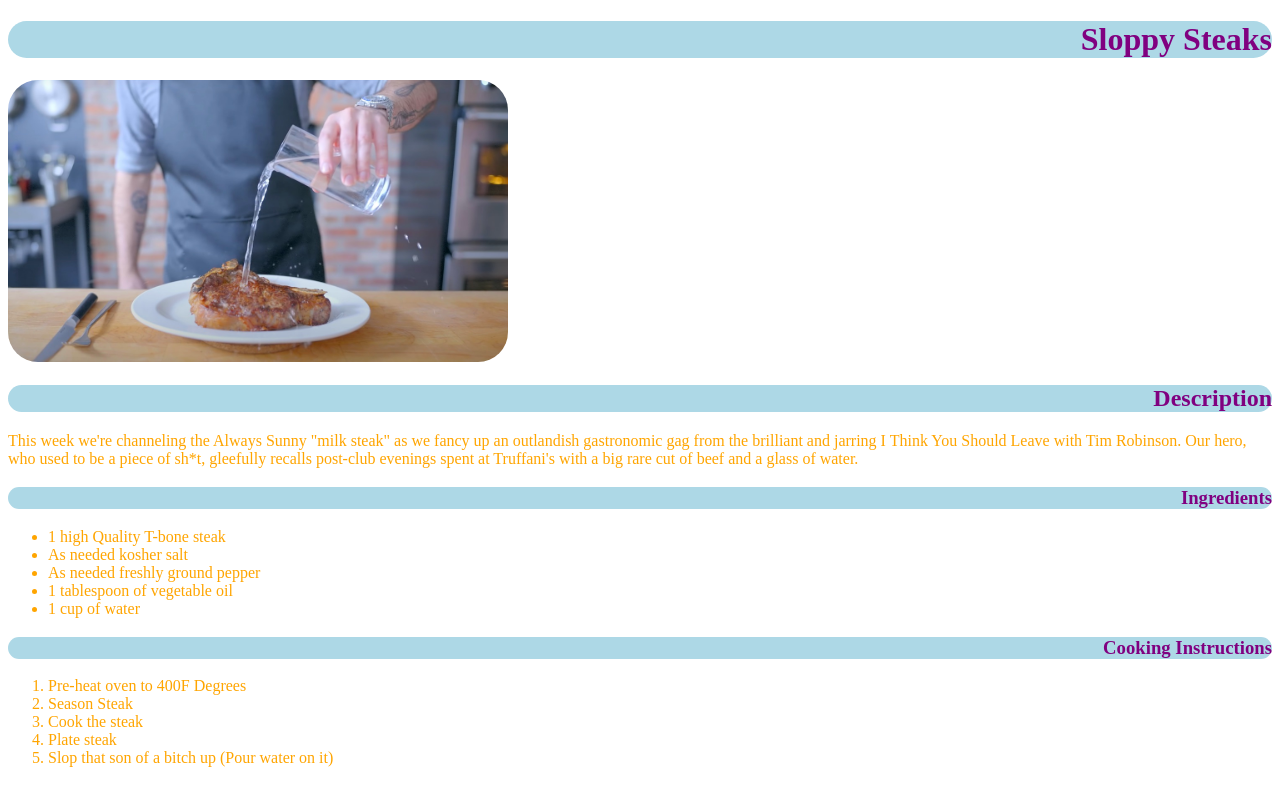
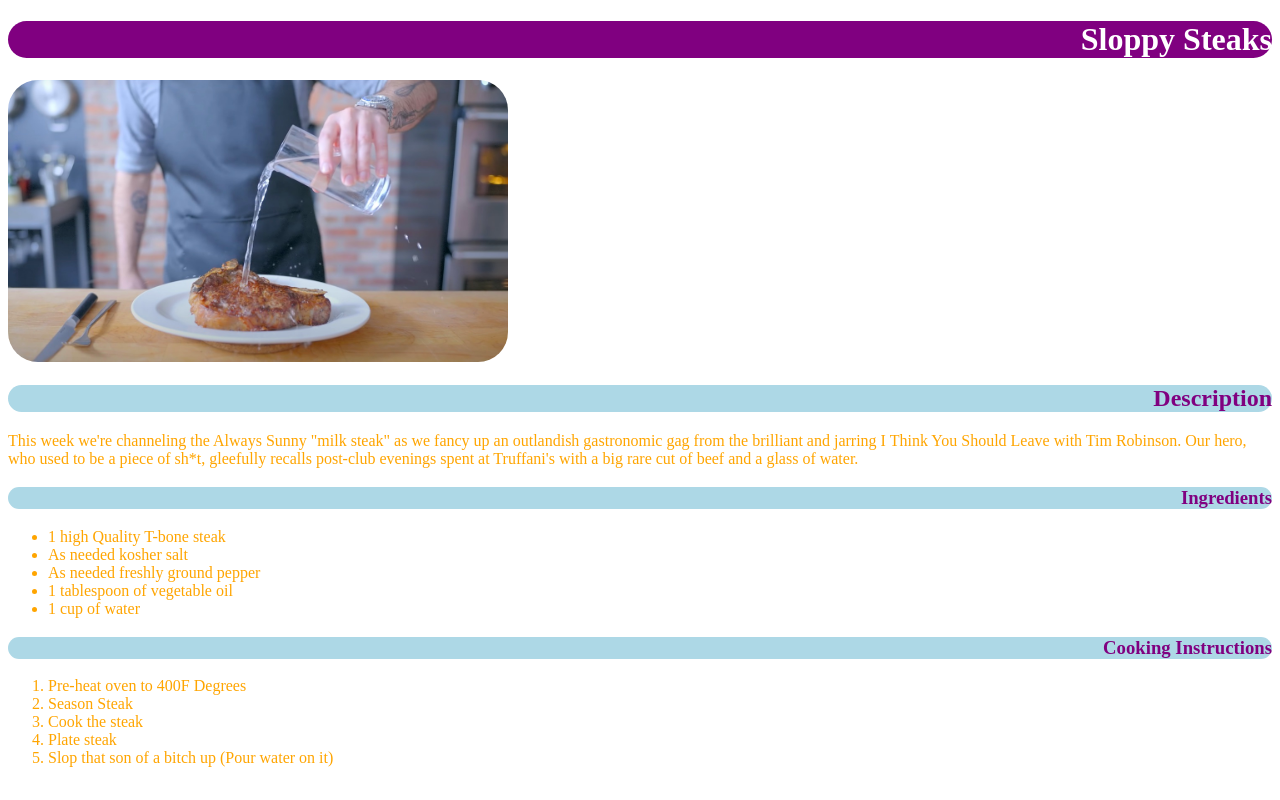
Before and after one commit to Batchelder-bit/odin-recipes, a plain HTML site: page recipes/slop-steak.html in a window 1280 px wide. Drawn offline with Linux system fonts and the light colour scheme.

Commit message:
CSS styles started for slop-steak

```diff
--- a/recipes/slop-steak.html
+++ b/recipes/slop-steak.html
@@ -6,7 +6,7 @@
             <link rel="stylesheet" href="slop-style.css">
         </head>
         <body class="default-text-color">
-            <h1>Sloppy Steaks</h1>
+            <h1 class="top-heading">Sloppy Steaks</h1>
             <img src="../images/slop-steak.jpg" alt="Picture of the most beautiful steak" width="500" class="rounded-corners">
 
                 <h2>Description</h2>
--- a/recipes/slop-style.css
+++ b/recipes/slop-style.css
@@ -18,3 +18,8 @@ h3 {
 .default-text-color {
     color: orange;
 }
+
+.top-heading {
+    background-color: purple;
+    color: white;
+}
```
